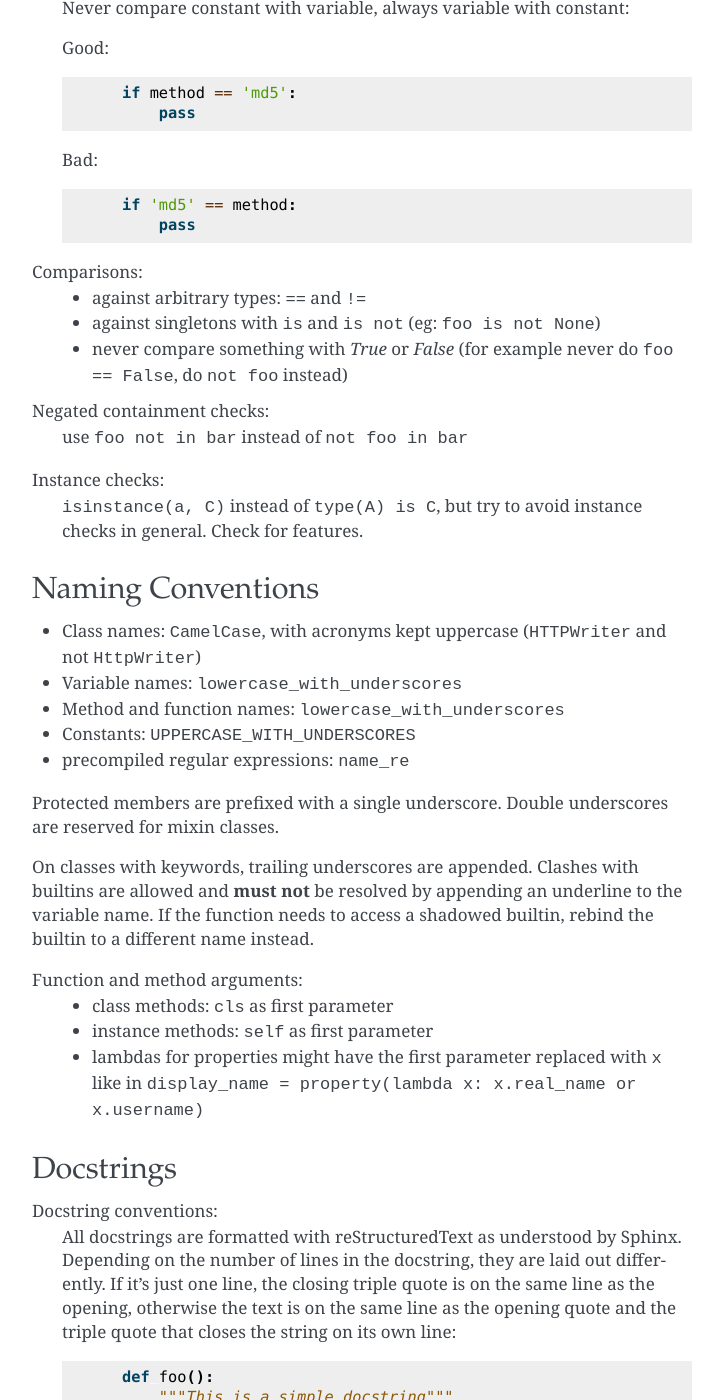
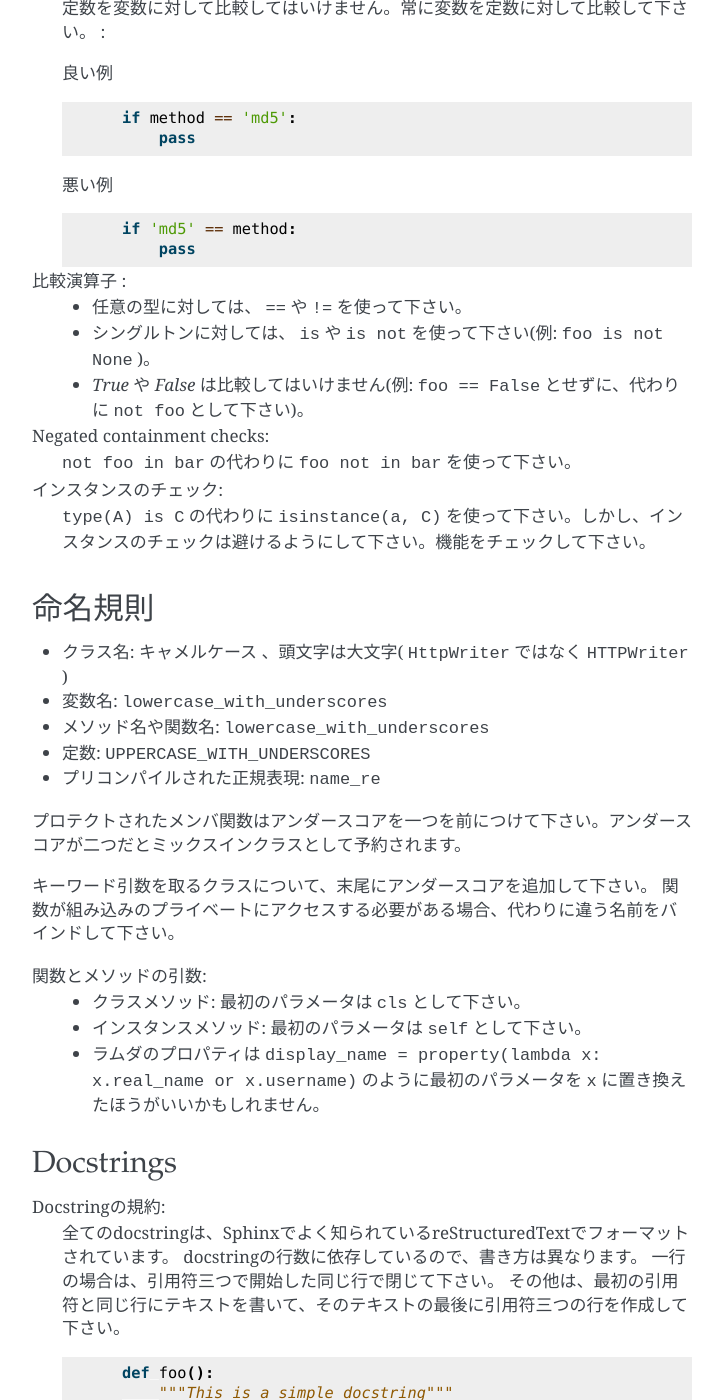
Before and after one commit to tokuda109/flask-docs-ja, a Sphinx documentation site: the page built from docs/styleguide.rst, in a window 1280 px wide and 1400 px high, scrolled down 2005 px. Shown: the whole window, without its empty margins (388-1111 px from the left). Built offline with Sphinx 7.4.7, drawn with Linux system fonts in a browser that asks for light colours; pages that are not in the unit, such as notebooks, are missing from menus; some of the changed text lies outside the part shown.

Commit message:
Translated styleguide part

```diff
--- a/docs/styleguide.rst
+++ b/docs/styleguide.rst
@@ -1,28 +1,49 @@
-Pocoo Styleguide
-================
+.. Pocoo Styleguide
+   ================
 
-The Pocoo styleguide is the styleguide for all Pocoo Projects, including
-Flask.  This styleguide is a requirement for Patches to Flask and a
-recommendation for Flask extensions.
+Pocooのスタイルガイド
+==========================
 
-In general the Pocoo Styleguide closely follows :pep:`8` with some small
-differences and extensions.
+.. The Pocoo styleguide is the styleguide for all Pocoo Projects, including
+   Flask.  This styleguide is a requirement for Patches to Flask and a
+   recommendation for Flask extensions.
 
-General Layout
---------------
+PocooスタイルガイドはFlaskを含む全てのPocooプロジェクトで使用するスタイルガイドです。
+このスタイルガイドはFlaskへのパッチには必須で、Flaskのエクステンションにも適用することを推奨しています。
 
-Indentation:
-  4 real spaces.  No tabs, no exceptions.
+.. In general the Pocoo Styleguide closely follows :pep:`8` with some small
+   differences and extensions.
 
-Maximum line length:
-  79 characters with a soft limit for 84 if absolutely necessary.  Try
-  to avoid too nested code by cleverly placing `break`, `continue` and
-  `return` statements.
+Pocooスタイルガイドは :pep:`8` に従っていて、少し違う部分があったり、拡張していたりしていますが基本的にはとても近いものです。
 
-Continuing long statements:
-  To continue a statement you can use backslashes in which case you should
-  align the next line with the last dot or equal sign, or indent four
-  spaces::
+.. General Layout
+   --------------
+
+一般的なレイアウト
+--------------------
+
+.. Indentation:
+     4 real spaces.  No tabs, no exceptions.
+
+インデント :
+  スペース4つ。これに例外はなくタブは使ってはいけません。
+
+.. Maximum line length:
+     79 characters with a soft limit for 84 if absolutely necessary.  Try
+     to avoid too nested code by cleverly placing `break`, `continue` and
+     `return` statements.
+
+一行の長さ :
+  ソフトウェアの限界があるので、79文字にして下さい。どうしても必要なら84文字にして下さい。
+  何度もネストしているコードは避けるようにして、 `break` 、 `continue` 、 `return` 文を上手く使って下さい。
+
+.. Continuing long statements:
+     To continue a statement you can use backslashes in which case you should
+     align the next line with the last dot or equal sign, or indent four
+     spaces::
+
+長い文を続く場合 :
+  文が長くなる場合はバックスラッシュを使って改行し、次の行でドットやイコールの記号で揃えるかスペース4つでインデントするかしてください。 ::
 
     this_is_a_very_long(function_call, 'with many parameters') \
         .that_returns_an_object_with_an_attribute
@@ -31,24 +52,32 @@ Continuing long statements:
                  .order_by(MyModel.name.desc()) \
                  .limit(10)
 
-  If you break in a statement with parentheses or braces, align to the
-  braces::
+  .. If you break in a statement with parentheses or braces, align to the
+     braces::
+
+  改行に括弧やブレースがある場合はブレースで揃えて下さい。 ::
 
     this_is_a_very_long(function_call, 'with many parameters',
                         23, 42, 'and even more')
 
-  For lists or tuples with many items, break immediately after the
-  opening brace::
+  .. For lists or tuples with many items, break immediately after the
+     opening brace::
+
+  リストやタプルにたくさんの要素がある場合は、最初のブレースの直後で改行してください。 ::
 
     items = [
         'this is the first', 'set of items', 'with more items',
         'to come in this line', 'like this'
     ]
 
-Blank lines:
-  Top level functions and classes are separated by two lines, everything
-  else by one.  Do not use too many blank lines to separate logical
-  segments in code.  Example::
+.. Blank lines:
+     Top level functions and classes are separated by two lines, everything
+     else by one.  Do not use too many blank lines to separate logical
+     segments in code.  Example::
+
+空白行 :
+  トップレベルの関数やクラスは二行空けて、他のものは一行にして下さい。
+  コードの論理的なセグメントを分けるのに空白行をたくさん入れるべきではない。例として ::
 
     def hello(name):
         print 'Hello %s!' % name
@@ -67,22 +96,33 @@ Blank lines:
         def get_annoying_name(self):
             return self.name.upper() + '!!!!111'
 
-Expressions and Statements
---------------------------
+.. Expressions and Statements
+   --------------------------
 
-General whitespace rules:
-  - No whitespace for unary operators that are not words
-    (e.g.: ``-``, ``~`` etc.) as well on the inner side of parentheses.
-  - Whitespace is placed between binary operators.
+式と分
+---------
 
-  Good::
+.. General whitespace rules:
+     - No whitespace for unary operators that are not words
+       (e.g.: ``-``, ``~`` etc.) as well on the inner side of parentheses.
+     - Whitespace is placed between binary operators.
+
+一般的なスペースのルール :
+  - 括弧の内側と同じように(例: ``-`` 、 ``~`` 等)、文字列ではない単項演算子には空白を入れてはいけません。
+  - 二項演算子の間には空白を入れてください。
+
+  .. Good
+
+  良い例 ::
 
     exp = -1.05
     value = (item_value / item_count) * offset / exp
     value = my_list[index]
     value = my_dict['key']
 
-  Bad::
+  .. Bad
+
+  悪い例 ::
 
     exp = - 1.05
     value = ( item_value / item_count ) * offset / exp
@@ -91,70 +131,112 @@ General whitespace rules:
     value = my_list[ index ]
     value = my_dict ['key']
 
-Yoda statements are a no-go:
-  Never compare constant with variable, always variable with constant:
+.. Yoda statements are a no-go:
+     Never compare constant with variable, always variable with constant:
 
-  Good::
+ヨーダ文(ヨーダシンタックス)はよくない :
+  定数を変数に対して比較してはいけません。常に変数を定数に対して比較して下さい。 :
+
+  .. Good
+
+  良い例 ::
 
     if method == 'md5':
         pass
 
-  Bad::
+  .. Bad
+
+  悪い例 ::
 
     if 'md5' == method:
         pass
 
-Comparisons:
-  - against arbitrary types: ``==`` and ``!=``
-  - against singletons with ``is`` and ``is not`` (eg: ``foo is not
-    None``)
-  - never compare something with `True` or `False` (for example never
-    do ``foo == False``, do ``not foo`` instead)
+.. Comparisons:
+     - against arbitrary types: ``==`` and ``!=``
+     - against singletons with ``is`` and ``is not`` (eg: ``foo is not
+       None``)
+     - never compare something with `True` or `False` (for example never
+       do ``foo == False``, do ``not foo`` instead)
+
+比較演算子 :
+  - 任意の型に対しては、 ``==`` や ``!=`` を使って下さい。
+  - シングルトンに対しては、 ``is`` や ``is not`` を使って下さい(例: ``foo is not None`` )。
+  - `True` や `False` は比較してはいけません(例: ``foo == False`` とせずに、代わりに ``not foo`` として下さい)。
+
+.. Negated containment checks:
+     use ``foo not in bar`` instead of ``not foo in bar``
 
 Negated containment checks:
-  use ``foo not in bar`` instead of ``not foo in bar``
+  ``not foo in bar`` の代わりに ``foo not in bar`` を使って下さい。
 
-Instance checks:
-  ``isinstance(a, C)`` instead of ``type(A) is C``, but try to avoid
-  instance checks in general.  Check for features.
+.. Instance checks:
+     ``isinstance(a, C)`` instead of ``type(A) is C``, but try to avoid
+     instance checks in general.  Check for features.
 
+インスタンスのチェック:
+  ``type(A) is C`` の代わりに ``isinstance(a, C)`` を使って下さい。しかし、インスタンスのチェックは避けるようにして下さい。機能をチェックして下さい。
 
-Naming Conventions
-------------------
+.. Naming Conventions
+   ------------------
 
-- Class names: ``CamelCase``, with acronyms kept uppercase (``HTTPWriter``
-  and not ``HttpWriter``)
-- Variable names: ``lowercase_with_underscores``
-- Method and function names: ``lowercase_with_underscores``
-- Constants: ``UPPERCASE_WITH_UNDERSCORES``
-- precompiled regular expressions: ``name_re``
+命名規則
+-----------
 
-Protected members are prefixed with a single underscore.  Double
-underscores are reserved for mixin classes.
+.. Class names: ``CamelCase``, with acronyms kept uppercase (``HTTPWriter``
+   and not ``HttpWriter``)
+.. Variable names: ``lowercase_with_underscores``
+.. Method and function names: ``lowercase_with_underscores``
+.. Constants: ``UPPERCASE_WITH_UNDERSCORES``
+.. precompiled regular expressions: ``name_re``
 
-On classes with keywords, trailing underscores are appended.  Clashes with
-builtins are allowed and **must not** be resolved by appending an
-underline to the variable name.  If the function needs to access a
-shadowed builtin, rebind the builtin to a different name instead.
+- クラス名: ``キャメルケース`` 、頭文字は大文字( ``HttpWriter`` ではなく ``HTTPWriter`` )
+- 変数名: ``lowercase_with_underscores``
+- メソッド名や関数名: ``lowercase_with_underscores``
+- 定数: ``UPPERCASE_WITH_UNDERSCORES``
+- プリコンパイルされた正規表現: ``name_re``
 
-Function and method arguments:
-  - class methods: ``cls`` as first parameter
-  - instance methods: ``self`` as first parameter
-  - lambdas for properties might have the first parameter replaced
-    with ``x`` like in ``display_name = property(lambda x: x.real_name
-    or x.username)``
+.. Protected members are prefixed with a single underscore.  Double
+   underscores are reserved for mixin classes.
 
+プロテクトされたメンバ関数はアンダースコアを一つを前につけて下さい。アンダースコアが二つだとミックスインクラスとして予約されます。
+
+.. On classes with keywords, trailing underscores are appended.  Clashes with
+   builtins are allowed and **must not** be resolved by appending an
+   underline to the variable name.  If the function needs to access a
+   shadowed builtin, rebind the builtin to a different name instead.
+
+キーワード引数を取るクラスについて、末尾にアンダースコアを追加して下さい。
+関数が組み込みのプライベートにアクセスする必要がある場合、代わりに違う名前をバインドして下さい。
+
+.. Function and method arguments:
+     - class methods: ``cls`` as first parameter
+     - instance methods: ``self`` as first parameter
+     - lambdas for properties might have the first parameter replaced
+       with ``x`` like in ``display_name = property(lambda x: x.real_name
+       or x.username)``
+
+関数とメソッドの引数:
+  - クラスメソッド: 最初のパラメータは ``cls`` として下さい。
+  - インスタンスメソッド: 最初のパラメータは ``self`` として下さい。
+  - ラムダのプロパティは ``display_name = property(lambda x: x.real_name or x.username)``
+    のように最初のパラメータを ``x`` に置き換えたほうがいいかもしれません。
 
 Docstrings
 ----------
 
-Docstring conventions:
-  All docstrings are formatted with reStructuredText as understood by
-  Sphinx.  Depending on the number of lines in the docstring, they are
-  laid out differently.  If it's just one line, the closing triple
-  quote is on the same line as the opening, otherwise the text is on
-  the same line as the opening quote and the triple quote that closes
-  the string on its own line::
+.. Docstring conventions:
+     All docstrings are formatted with reStructuredText as understood by
+     Sphinx.  Depending on the number of lines in the docstring, they are
+     laid out differently.  If it's just one line, the closing triple
+     quote is on the same line as the opening, otherwise the text is on
+     the same line as the opening quote and the triple quote that closes
+     the string on its own line::
+
+Docstringの規約:
+  全てのdocstringは、Sphinxでよく知られているreStructuredTextでフォーマットされています。
+  docstringの行数に依存しているので、書き方は異なります。
+  一行の場合は、引用符三つで開始した同じ行で閉じて下さい。
+  その他は、最初の引用符と同じ行にテキストを書いて、そのテキストの最後に引用符三つの行を作成して下さい。 ::
 
     def foo():
         """This is a simple docstring"""
@@ -166,10 +248,14 @@ Docstring conventions:
         is on its own line.
         """
 
-Module header:
-  The module header consists of an utf-8 encoding declaration (if non
-  ASCII letters are used, but it is recommended all the time) and a
-  standard docstring::
+.. Module header:
+     The module header consists of an utf-8 encoding declaration (if non
+     ASCII letters are used, but it is recommended all the time) and a
+     standard docstring::
+
+モジュールヘッダー:
+  モジュールのヘッダーは、utf-8エンコーディングの宣言をして下さい。(ASCII文字が使われていない場合、書くことを推奨しています)
+  docstringの標準的な書き方は以下のとおりです。 ::
 
     # -*- coding: utf-8 -*-
     """
@@ -182,16 +268,23 @@ Module header:
         :license: LICENSE_NAME, see LICENSE_FILE for more details.
     """
 
-  Please keep in mind that proper copyrights and license files are a
-  requirement for approved Flask extensions.
+  .. Please keep in mind that proper copyrights and license files are a
+     requirement for approved Flask extensions.
 
+  適切なコピーライトやライセンスファイルはFlaskのエクステンションとして承認されるために必要なものだということを気に停めておいて下さい。
 
-Comments
---------
+.. Comments
+   --------
 
-Rules for comments are similar to docstrings.  Both are formatted with
-reStructuredText.  If a comment is used to document an attribute, put a
-colon after the opening pound sign (``#``)::
+コメント
+-----------
+
+.. Rules for comments are similar to docstrings.  Both are formatted with
+   reStructuredText.  If a comment is used to document an attribute, put a
+   colon after the opening pound sign (``#``)::
+
+コメントのルールはdocstringsと似ています。どちらもreStructuredTextがフォーマットです。
+もしドキュメントのアトリビュートにコメントを使っているなら、ポンド記号(``#``)の後にコロンを付けて下さい。 ::
 
     class User(object):
         #: the name of the user as unicode string
```
